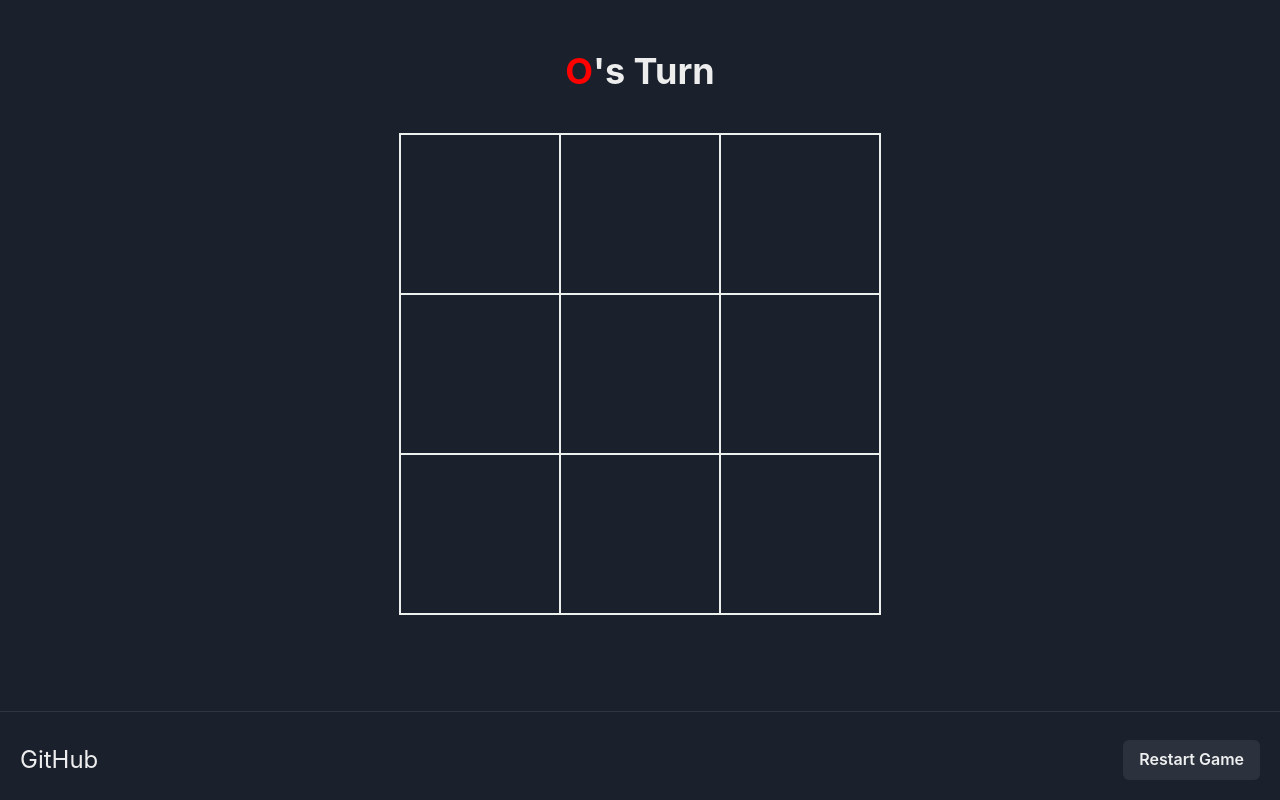
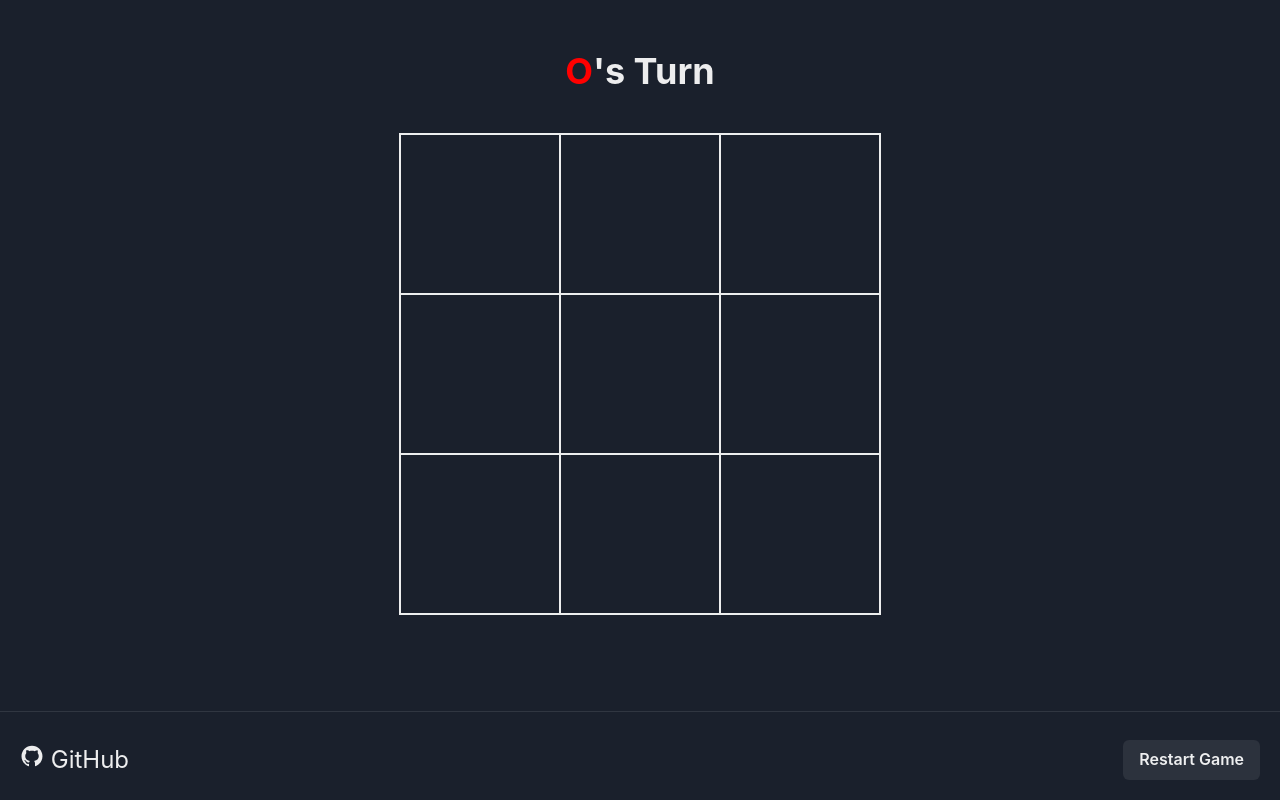
Before and after one commit to carltonLND/Naughts-And-Crosses, a React (Vite) app: page / in a window 1280 px wide. Built offline with nearby package versions, Linux system fonts and the light colour scheme.

Commit message:
Add Github Icon

```diff
--- a/src/components/Footer.tsx
+++ b/src/components/Footer.tsx
@@ -1,6 +1,8 @@
 import { Button, Divider, HStack, Link, VStack } from "@chakra-ui/react"
+import { AiOutlineGithub } from "react-icons/ai"
 import { useDispatch } from "react-redux"
 import { newBoard } from "../features/game/gameSlice"
+import { Icon } from "@chakra-ui/react"
 
 function Footer() {
   const dispatch = useDispatch()
@@ -23,7 +25,7 @@ function Footer() {
           fontSize="2xl"
           isExternal
         >
-          GitHub
+          <Icon as={AiOutlineGithub} /> GitHub
         </Link>
         <Button onClick={handleOnClick}>Restart Game</Button>
       </HStack>
```
